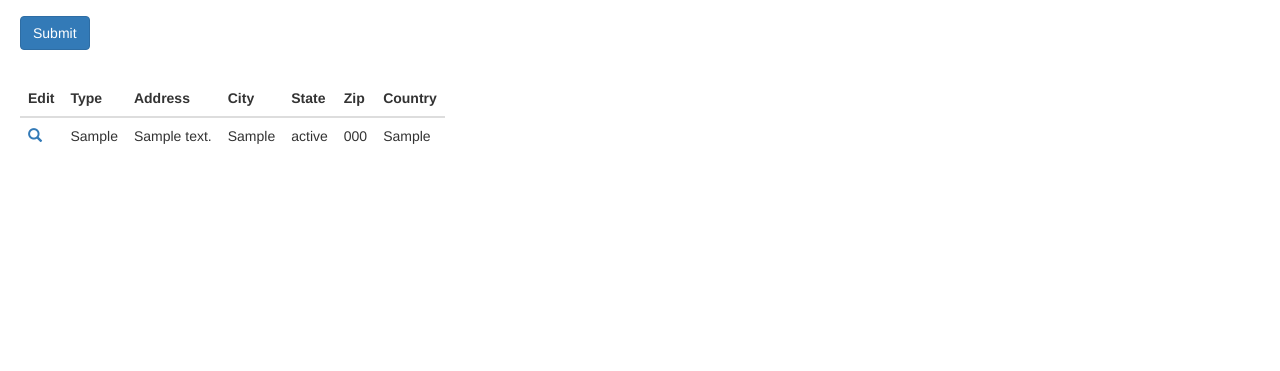
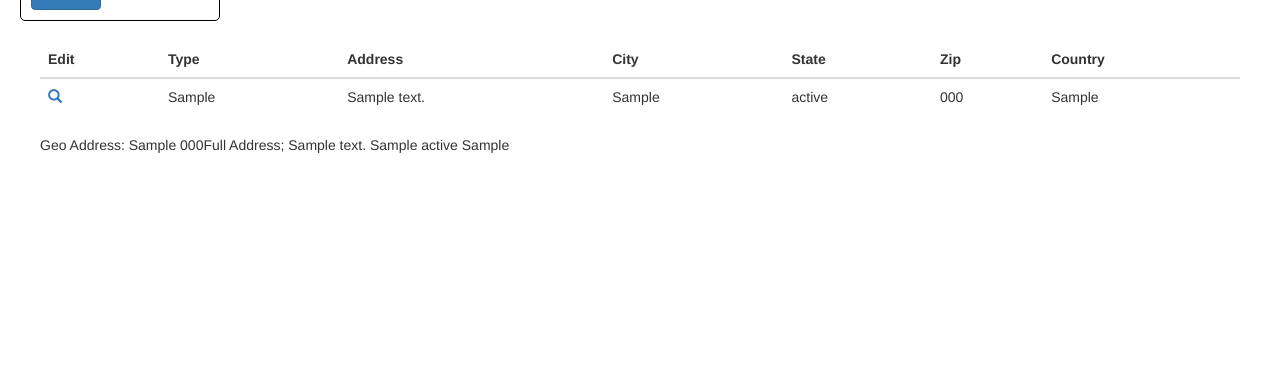
Before and after one commit to tm1618/travelmap, a Django app: template travel/templates/locations.html in a window 1280 px wide. Shown: the part 498-869 px from the top of the page. After the commit the page ends 651 px from the top, so only its background shows below. Run offline with Django 3.2, Linux system fonts and the light colour scheme; the template is opened without the code that fills it: values that come from a table or form of the project are taken from there, others are empty; tables that the repository leaves empty hold one stand-in row (values such as "Sample post"); parts of the project's set-up code (start-up, migrations or seed data) failed here and were passed over; some libraries are stand-ins or nearby versions.

Commit message:
updates, organization, and js form validations

```diff
--- a/travel/map/forms.py
+++ b/travel/map/forms.py
@@ -7,4 +7,4 @@ class LocationForm(forms.ModelForm):
 
     class Meta:
         model = Location
-        exclude = ('latitude','longitude')
+        exclude = 'latlng',
--- a/travel/map/views.py
+++ b/travel/map/views.py
@@ -16,6 +16,7 @@ def all_locations(request):
         form = LocationForm(request.POST)
         if form.is_valid():
             form.save()
+
             return HttpResponseRedirect('/')
     else:
         form = LocationForm()
--- a/travel/static/assets/css/style.css
+++ b/travel/static/assets/css/style.css
@@ -6,8 +6,10 @@ html, body {
 
 /* Map and Legend CSS */
 #map {
-    height: 100%;
-    width: 60%;
+    height: 50%;
+    width: 70%;
+    float: right;
+    margin: 20px;
 }
 
 
@@ -36,7 +38,9 @@ html, body {
 /* Table styling*/
 #table {
     margin-top: 30px;
-    max-width: 700px;
+    padding: 20px;
+    margin: 20px;
+
 }
 /* End table styling*/
 
@@ -45,4 +49,13 @@ html, body {
 .submitBtn {
     margin-top: 20px;
 }
+
+.form {
+    padding: 10px;
+    margin: 20px;
+    width: 200px;
+    border: 1px solid black;
+    border-radius: 5px;
+    float:left;
+}
 /* End form styling*/
--- a/travel/static/assets/js/scripts.js
+++ b/travel/static/assets/js/scripts.js
@@ -50,3 +50,42 @@
 }
 
 $('.error').find(':input').css({'border-color': '#b03535', 'box-shadow': '0 0 5px #d45252'});
+
+function capitalize(str) {
+    strVal = '';
+    str = str.split(' ');
+    for (var chr = 0; chr < str.length; chr++) {
+        strVal += str[chr].substring(0, 1).toUpperCase() + str[chr].substring(1, str[chr].length) + ' '
+    }
+    return strVal
+}
+
+$(function() {
+    $('.submitBtn').on('click', function() {
+        $('.error').remove();
+        var allowSubmit = true;
+        $.each($('#locationForm input:text'), function(index, formField) {
+            field = formField.name;
+            fieldname = capitalize(field);
+            if($(formField).val().trim().length == 0) {
+                console.log(fieldname + ' field is empty!')
+                $('.form').prepend('<p class="error" style="color:red">' + fieldname + ' is empty! </p>')
+                allowSubmit = false;
+            }
+        });
+        return allowSubmit;
+    });
+});
+
+
+$(document).ready(function() {
+    formwidth = $('.form').width();
+    formheight = $('.form').height();
+    mapwidth = $('#map').width();
+    mapheight = $('#map').height();
+    displaywidth = $(document).width();
+    margin = 130;
+
+    $('#map').css({'height': formheight, 'width': displaywidth-formwidth-margin})
+
+});
--- a/travel/templates/locations.html
+++ b/travel/templates/locations.html
@@ -7,11 +7,9 @@
 {% block content %}
 
 
-<div class="wrapper">
-
 <div class="form">
 
-    <form action="" method="post" onsubmit="return validation();">{% csrf_token %}
+    <form action="" method="post" name="locationForm" id="locationForm" onsubmit="return validateForm();">{% csrf_token %}
 
 {{ form|crispy }}
 
@@ -21,13 +19,22 @@
 
 </form>
 
-</div>
 
 {% if messages %}
     {% for message in messages %}
         <h4> {{ message }} </h4>
     {% endfor %}
 {% endif %}
+
+</div>
+
+<!--Generation of map and legend, Legend is hidden until map is fully loaded -->
+<div id="legend">
+    <img src="http://maps.google.com/mapfiles/ms/icons/blue-dot.png"><span>Where I've Been</span>
+    <img src="http://maps.google.com/mapfiles/ms/icons/red-dot.png"><span>Where I'm Going</span>
+</div>
+<div id="map"></div>
+<!-- End map and legend -->
 
 
 <div id="table">
@@ -51,22 +58,22 @@
             <td>{{ i.zipcode }}</td>
             <td>{{ i.country }}</td>
         </tr>
+
         {% endfor %}
+    </table>
 
+    <table>
+        {% for i in locations %}
+        <tr>
+            <td>Geo Address: {{ i.geo_address }} </td>
+            <td>Full Address; {{ i.full_address }}</td>
+        </tr>
+        {% endfor %}
 
     </table>
 
 </div>
-</div>
-</div>
 
-<!--Generation of map and legend, Legend is hidden until map is fully loaded -->
-<div id="legend">
-    <img src="http://maps.google.com/mapfiles/ms/icons/blue-dot.png"><span>Where I've Been</span>
-    <img src="http://maps.google.com/mapfiles/ms/icons/red-dot.png"><span>Where I'm Going</span>
-</div>
-<div id="map"></div>
-<!-- End map and legend -->
 
 
 
```
Also changed, not shown: 3 other files.
